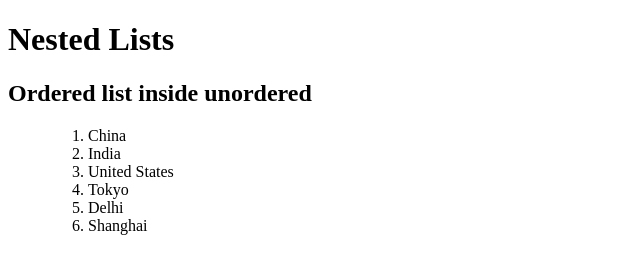
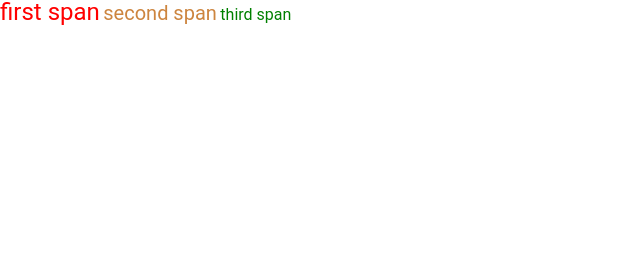
Before and after one commit to MIddllee/Home-work, a plain HTML site: page Teach.html in a window 1280 px wide. Shown: the whole page, without its empty margins (0-640 px from the left). Drawn offline with Linux system fonts and the light colour scheme; files that its build step writes are made by us from their sources.

Commit message:
add home work

```diff
--- a/Teach.html
+++ b/Teach.html
@@ -1,25 +1,13 @@
 <!DOCTYPE html>
 <html lang="en">
-
   <head>
     <meta charset="UTF-8">
     <title>Mate academy</title>
-  <script src="main.js" defer></script>
+    <link rel="stylesheet" href="style.css">
   </head>
-
   <body>
-  <h1>Nested Lists</h1>
-  <h2>Ordered list inside unordered</h2>
-  <ul>
-    <ol>
-      <li>China</li>
-      <li>India</li>
-      <li>United States</li>
-          <li>Tokyo</li>
-          <li>Delhi</li>
-          <li>Shanghai</li>
-       </ol>
-  </ul>
+    <span style="color: red; font-size: 24px;">first span</span>
+    <span style="color: peru; font-size: 20px;">second span</span>
+    <span style="color: green; font-size: 16px;">third span</span>
   </body>
-
 </html>
```
Lines whose indentation alone changed are shown as unchanged.
